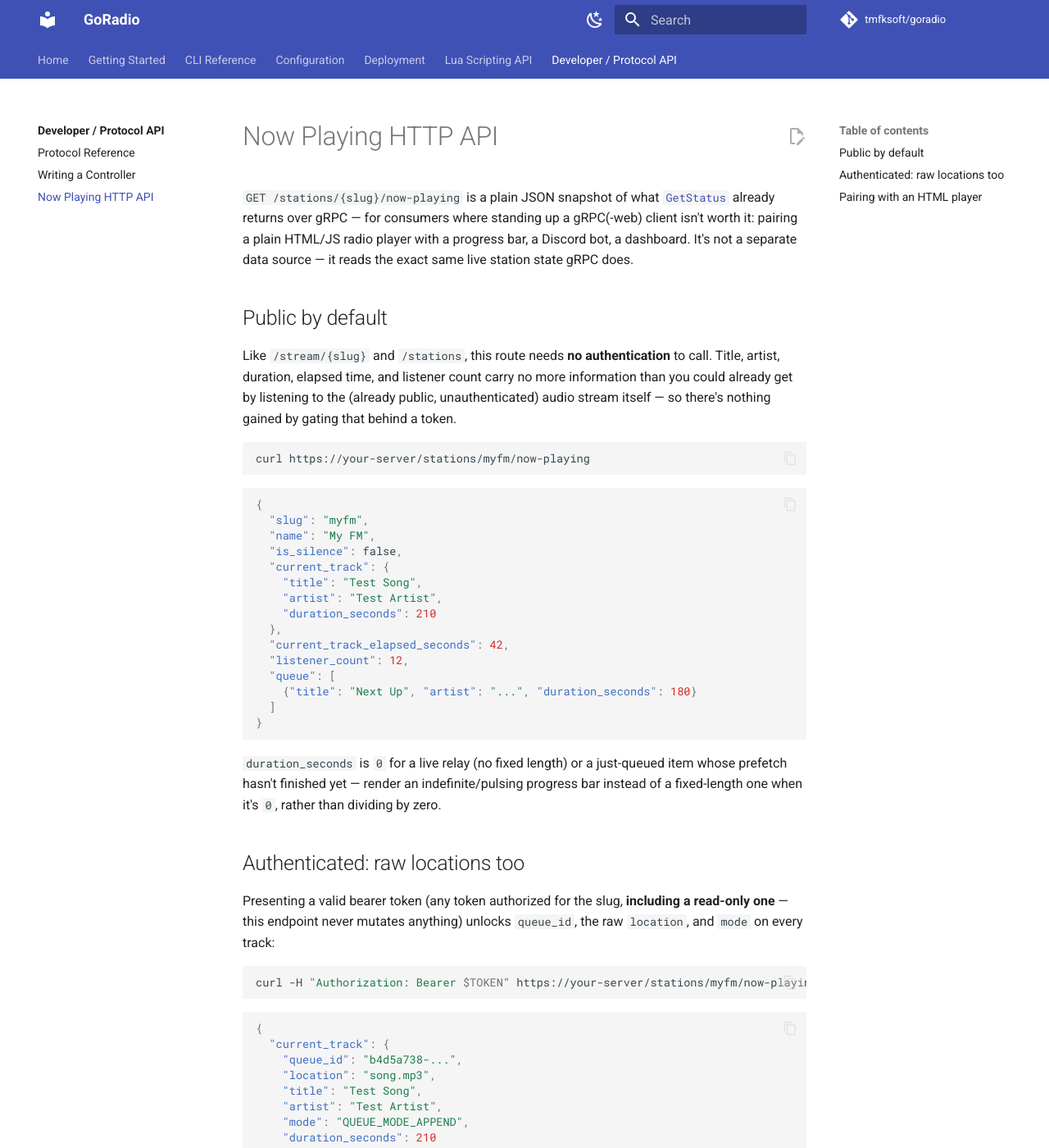
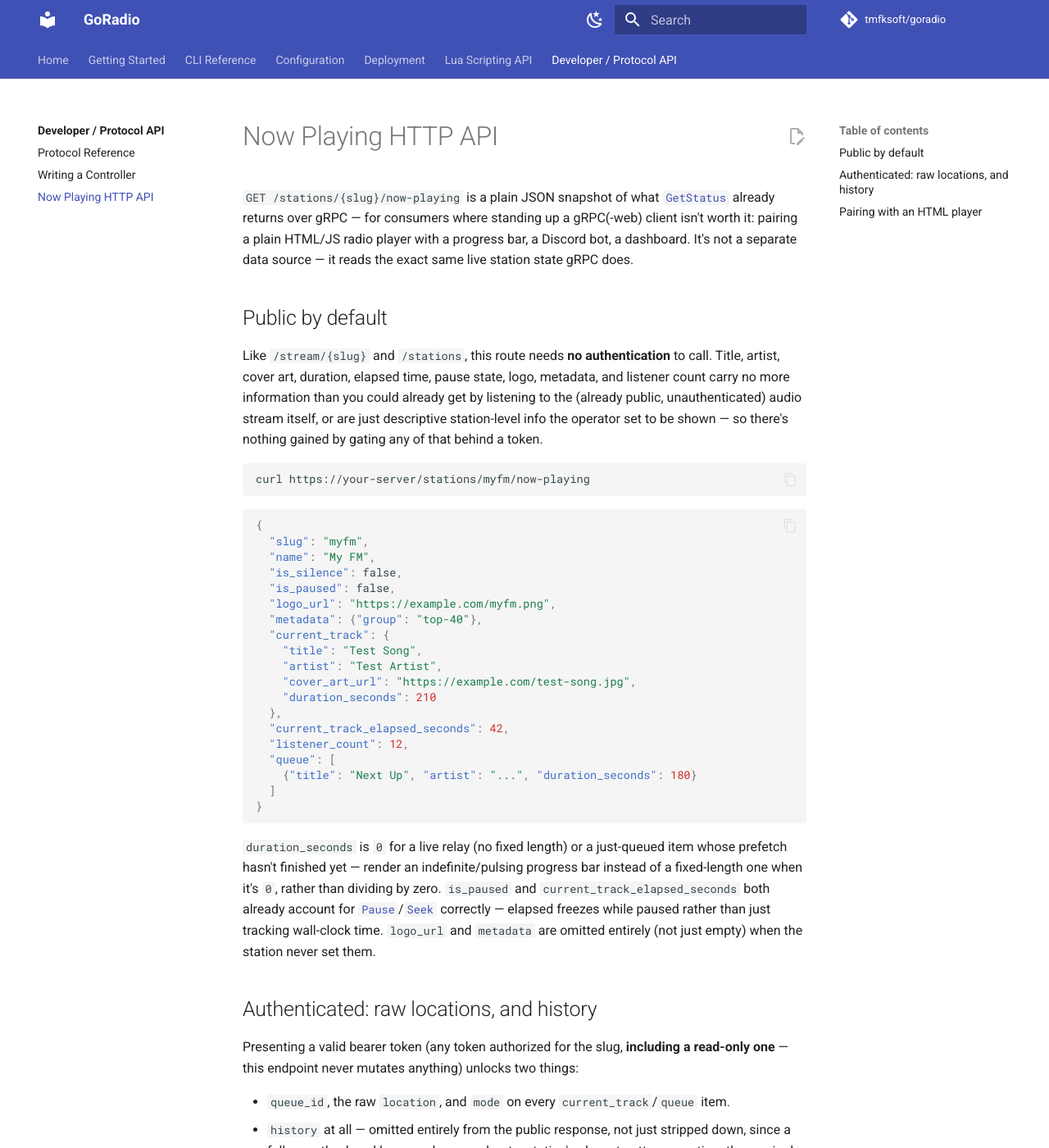
Before and after one commit to tmfksoft/goradio, an MkDocs documentation site: the page built from docs/content/developer-api/now-playing-http-api.md, in a window 1280 px wide and 1400 px high. Shown: the whole window at 82% size. Built offline with MkDocs 1.6.1 and Material for MkDocs 9.7.7, drawn with Linux system fonts in a browser that asks for light colours; comment, search, counter and statistics services are not loaded; some of the changed text lies outside the part shown.

Commit message:
Surface pause/logo/metadata/cover art on the now-playing HTTP endpoint
GET /stations/{slug}/now-playing was still mirroring GetStatus from
before is_paused, logo_url, metadata, and cover_art_url existed. Adds
all four publicly (same privacy bar as the fields already there), and
history behind a bearer token -- a full play-log is more revealing than
the current/pending snapshot, so it's withheld entirely rather than
just having queue_id/location/mode stripped from it.

Co-Authored-By: Claude Sonnet 5 <noreply@anthropic.com>

````diff
--- a/docs/content/developer-api/now-playing-http-api.md
+++ b/docs/content/developer-api/now-playing-http-api.md
@@ -10,10 +10,12 @@ same live station state gRPC does.
 ## Public by default
 
 Like `/stream/{slug}` and `/stations`, this route needs **no
-authentication** to call. Title, artist, duration, elapsed time, and
-listener count carry no more information than you could already get by
-listening to the (already public, unauthenticated) audio stream itself —
-so there's nothing gained by gating that behind a token.
+authentication** to call. Title, artist, cover art, duration, elapsed
+time, pause state, logo, metadata, and listener count carry no more
+information than you could already get by listening to the (already
+public, unauthenticated) audio stream itself, or are just descriptive
+station-level info the operator set to be shown — so there's nothing
+gained by gating any of that behind a token.
 
 ```sh
 curl https://your-server/stations/myfm/now-playing
@@ -24,9 +26,13 @@ curl https://your-server/stations/myfm/now-playing
   "slug": "myfm",
   "name": "My FM",
   "is_silence": false,
+  "is_paused": false,
+  "logo_url": "https://example.com/myfm.png",
+  "metadata": {"group": "top-40"},
   "current_track": {
     "title": "Test Song",
     "artist": "Test Artist",
+    "cover_art_url": "https://example.com/test-song.jpg",
     "duration_seconds": 210
   },
   "current_track_elapsed_seconds": 42,
@@ -40,13 +46,24 @@ curl https://your-server/stations/myfm/now-playing
 `duration_seconds` is `0` for a live relay (no fixed length) or a
 just-queued item whose prefetch hasn't finished yet — render an
 indefinite/pulsing progress bar instead of a fixed-length one when it's
-`0`, rather than dividing by zero.
+`0`, rather than dividing by zero. `is_paused` and
+`current_track_elapsed_seconds` both already account for
+[`Pause`](protocol-reference.md#pause-resume)/[`Seek`](protocol-reference.md#seek-seekby)
+correctly — elapsed freezes while paused rather than just tracking
+wall-clock time. `logo_url` and `metadata` are omitted entirely (not just
+empty) when the station never set them.
 
-## Authenticated: raw locations too
+## Authenticated: raw locations, and history
 
 Presenting a valid bearer token (any token authorized for the slug,
 **including a read-only one** — this endpoint never mutates anything)
-unlocks `queue_id`, the raw `location`, and `mode` on every track:
+unlocks two things:
+
+- `queue_id`, the raw `location`, and `mode` on every `current_track`/`queue` item.
+- `history` at all — omitted entirely from the public response, not just
+  stripped down, since a full recently-played log reveals more about a
+  station's playout pattern over time than a single current/pending
+  snapshot does.
 
 ```sh
 curl -H "Authorization: Bearer $TOKEN" https://your-server/stations/myfm/now-playing
@@ -59,18 +76,29 @@ curl -H "Authorization: Bearer $TOKEN" https://your-server/stations/myfm/now-pla
     "location": "song.mp3",
     "title": "Test Song",
     "artist": "Test Artist",
+    "cover_art_url": "https://example.com/test-song.jpg",
     "mode": "QUEUE_MODE_APPEND",
     "duration_seconds": 210
   },
+  "history": [
+    {
+      "queue_id": "a1b2c3d4-...",
+      "location": "jingle.mp3",
+      "title": "Station ID",
+      "reason": "completed",
+      "ended_at_unix_ms": 1700000000000,
+      "duration_seconds": 8
+    }
+  ],
   ...
 }
 ```
 
-These fields are held back from the public response deliberately:
-`location` can be a raw filesystem path under `audio.audio_root`, or an
-upstream URL for a live relay — which might itself embed something like a
-query-string auth token. None of that belongs in a response anyone who
-knows a station's slug can read.
+These are held back from the public response deliberately: `location` can
+be a raw filesystem path under `audio.audio_root`, or an upstream URL for
+a live relay — which might itself embed something like a query-string
+auth token. None of that belongs in a response anyone who knows a
+station's slug can read, and neither does a play-history log.
 
 An `Authorization` header that's present but invalid (bad token, wrong
 signature, expired) gets a hard `401` — it's never silently downgraded to
````
Also changed, not shown: 1 other file.
